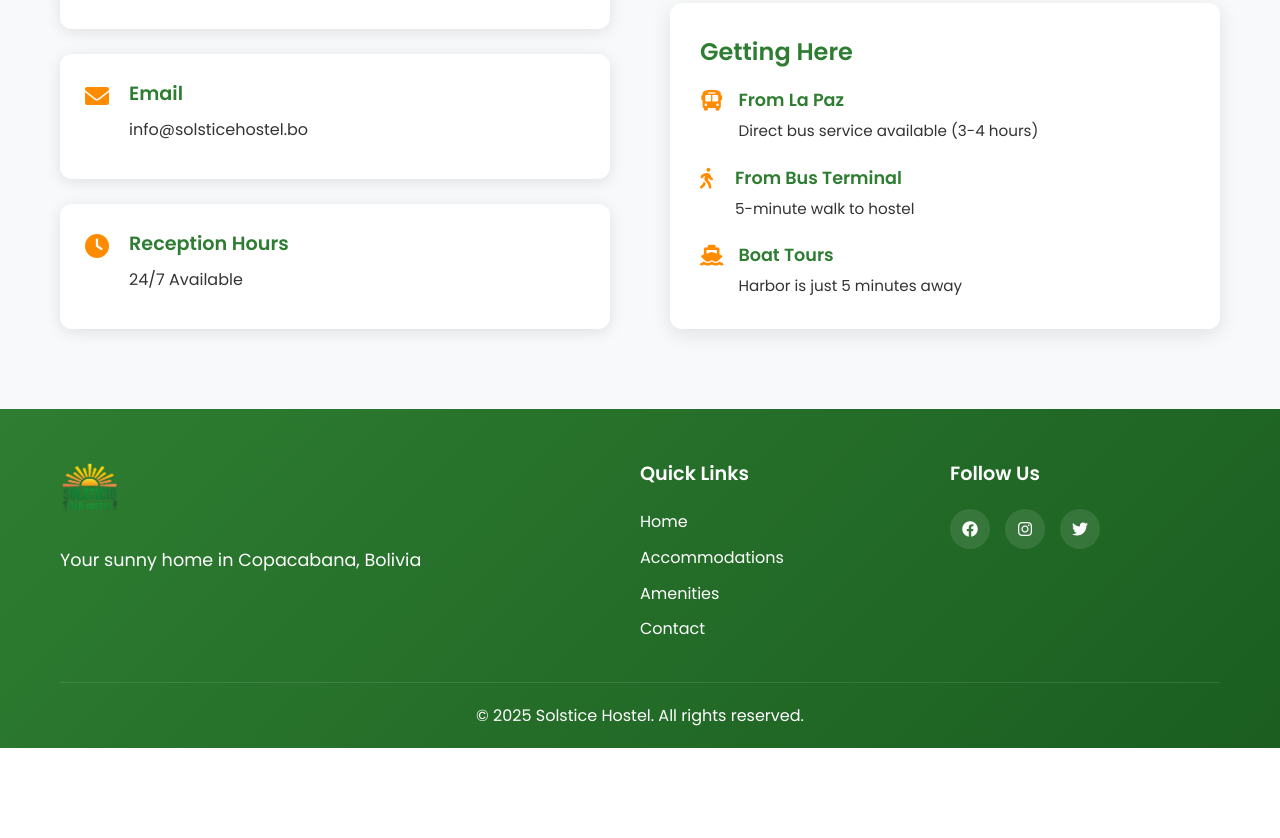
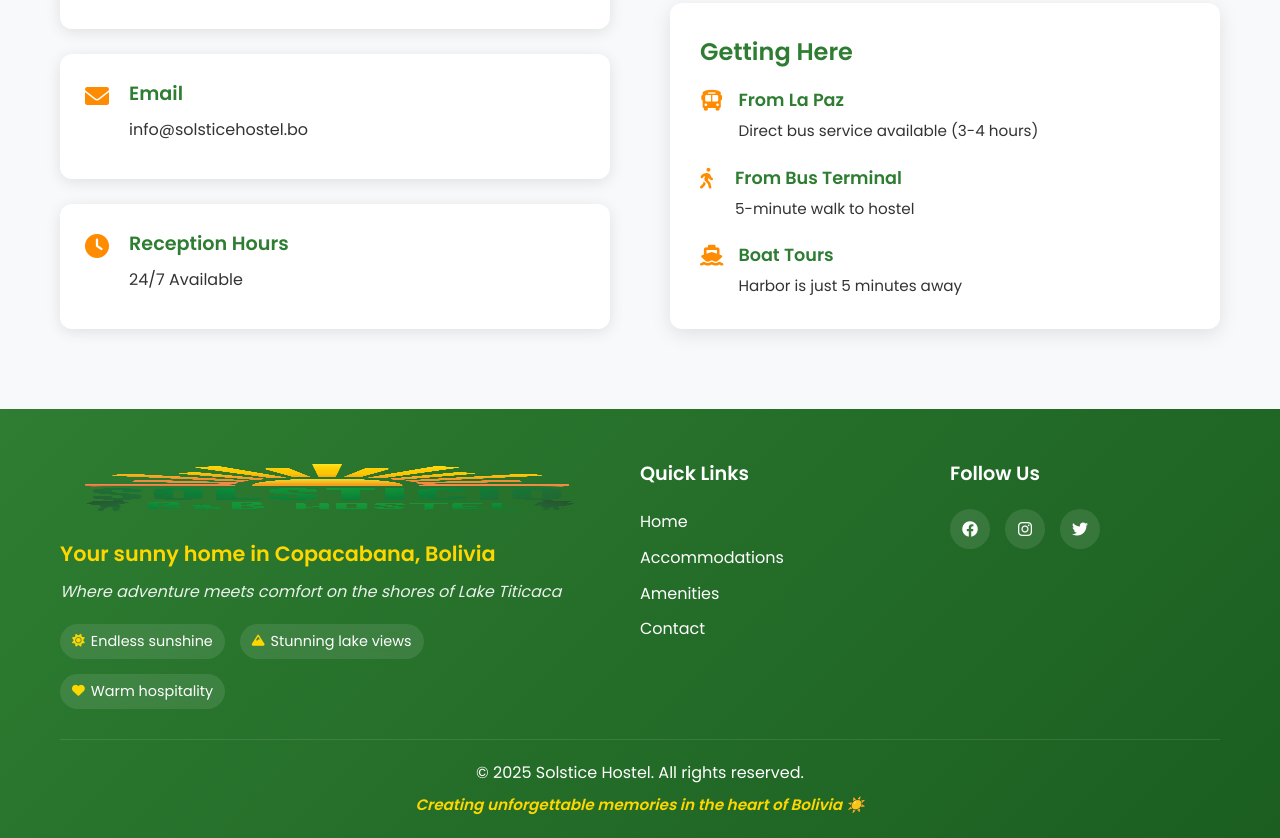
Before and after one commit to oraclepromea/SolsticeHostel, a plain HTML site: page index.html in a window 1280 px wide. Shown: the part 7277-8115 px from the top of the page. Before the commit the page ends 8025 px from the top, so only its background shows below. Drawn offline with Linux system fonts and the light colour scheme.

Commit message:
Enhance footer section with improved tagline and visual appeal
- Upgrade main tagline styling with golden yellow accent
- Add descriptive subtitle about Lake Titicaca location
- Include interactive highlight badges with icons
- Add footer motto for emotional connection
- Implement glassmorphism effects and hover animations
- Improve typography hierarchy and spacing
- Create more engaging and professional footer design

This creates a stronger brand impression and better user experience.

```diff
--- a/index.html
+++ b/index.html
@@ -471,7 +471,15 @@
             <div class="footer-content">
                 <div class="footer-logo">
                     <img src="images/Mesa de trabajo 2LOGO.png" alt="Solstice Hostel Logo">
-                    <p>Your sunny home in Copacabana, Bolivia</p>
+                    <div class="footer-tagline">
+                        <p class="main-tagline">Your sunny home in Copacabana, Bolivia</p>
+                        <p class="sub-tagline">Where adventure meets comfort on the shores of Lake Titicaca</p>
+                        <div class="location-highlights">
+                            <span class="highlight"><i class="fas fa-sun"></i> Endless sunshine</span>
+                            <span class="highlight"><i class="fas fa-mountain"></i> Stunning lake views</span>
+                            <span class="highlight"><i class="fas fa-heart"></i> Warm hospitality</span>
+                        </div>
+                    </div>
                 </div>
                 <div class="footer-links">
                     <h4>Quick Links</h4>
@@ -493,6 +501,7 @@
             </div>
             <div class="footer-bottom">
                 <p>&copy; 2025 Solstice Hostel. All rights reserved.</p>
+                <p class="footer-motto">Creating unforgettable memories in the heart of Bolivia ☀️</p>
             </div>
         </div>
     </footer>
--- a/styles.css
+++ b/styles.css
@@ -888,14 +888,67 @@ body {
     margin-bottom: 30px;
 }
 
+.footer-logo {
+    display: flex;
+    flex-direction: column;
+    gap: 20px;
+}
+
 .footer-logo img {
     height: 60px;
-    margin-bottom: 20px;
+    width: auto;
 }
 
-.footer-logo p {
-    font-size: 1.1rem;
-    line-height: 1.6;
+.footer-tagline {
+    display: flex;
+    flex-direction: column;
+    gap: 12px;
+}
+
+.main-tagline {
+    font-size: 1.3rem;
+    font-weight: var(--subheading-weight);
+    color: var(--primary-yellow);
+    margin: 0;
+    line-height: 1.4;
+}
+
+.sub-tagline {
+    font-size: 1rem;
+    color: rgba(255, 255, 255, 0.9);
+    margin: 0;
+    line-height: 1.5;
+    font-style: italic;
+}
+
+.location-highlights {
+    display: flex;
+    flex-wrap: wrap;
+    gap: 15px;
+    margin-top: 8px;
+}
+
+.highlight {
+    display: flex;
+    align-items: center;
+    gap: 6px;
+    font-size: 0.9rem;
+    color: var(--white);
+    background: rgba(255, 255, 255, 0.1);
+    padding: 6px 12px;
+    border-radius: 20px;
+    backdrop-filter: blur(10px);
+    transition: all 0.3s ease;
+}
+
+.highlight:hover {
+    background: rgba(255, 215, 0, 0.2);
+    transform: translateY(-2px);
+}
+
+.highlight i {
+    color: var(--primary-yellow);
+    font-size: 0.8rem;
 }
 
 .footer-links h4,
@@ -921,6 +974,7 @@ body {
 
 .footer-links a:hover {
     color: var(--primary-yellow);
+    padding-left: 5px;
 }
 
 .social-links {
@@ -951,6 +1005,20 @@ body {
     text-align: center;
     padding-top: 20px;
     border-top: 1px solid rgba(255, 255, 255, 0.1);
+    display: flex;
+    flex-direction: column;
+    gap: 8px;
+}
+
+.footer-bottom p {
+    margin: 0;
+}
+
+.footer-motto {
+    font-size: 0.95rem;
+    color: var(--primary-yellow);
+    font-weight: var(--subheading-weight);
+    font-style: italic;
 }
 
 /* Image Gallery Styles */
```
